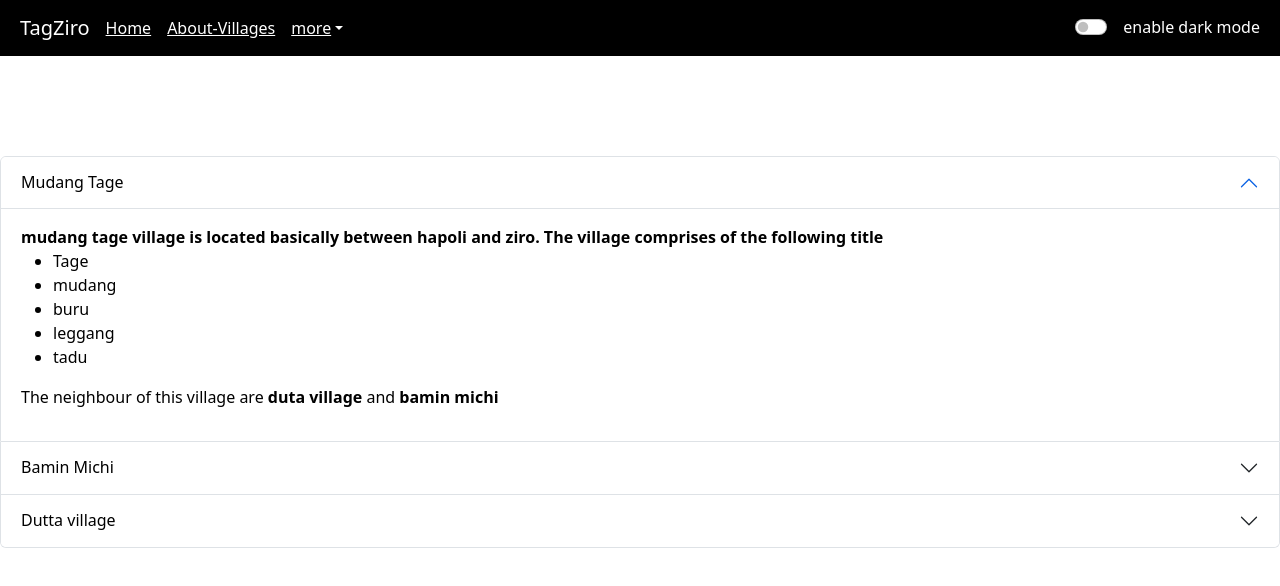
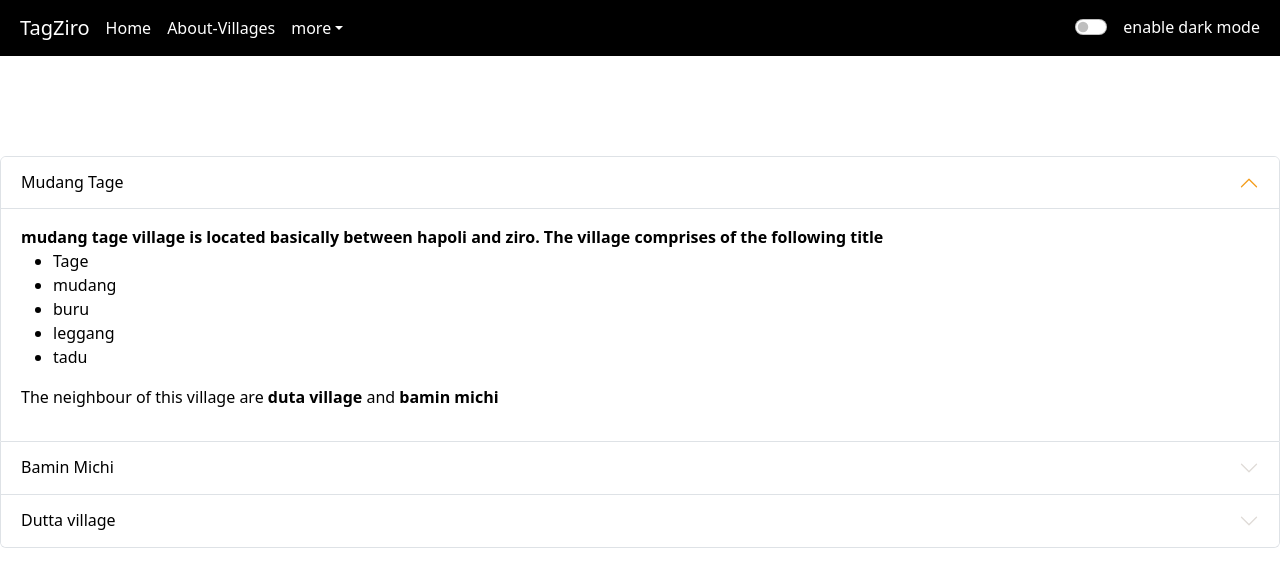
Before and after one commit to tagetapang/REACTwebsite, a React (Create React App) app: page /About-Villages in a window 1280 px wide. Shown: the top 586 px of the page. Built offline with nearby package versions, Linux system fonts and the light colour scheme.

Commit message:
covered concepts of video 22

```diff
--- a/src/components/Navbar.js
+++ b/src/components/Navbar.js
@@ -7,7 +7,7 @@ export default function Navbar(props) {
   return (
     <nav className="navbar navbar-expand-lg sticky-top navbar-dark bg-black">
       <div className="container-fluid">
-        <Link className="navbar-brand text-white mx-2" to="/">
+        <Link className="navbar-brand text-white mx-2" style={{textDecoration : "none"}} to="/">
           {props.title}
         </Link>
         <button
@@ -28,18 +28,20 @@ export default function Navbar(props) {
                 className="nav-Link active text-white mx-2"
                 aria-current="page"
                 to="/"
+                style={{textDecoration : "none"}}
               >
                 Home
               </Link>
             </li>
             <li className="nav-item">
-              <Link className="nav-Link text-white mx-2" to="/About-Villages">
+              <Link className="nav-Link text-white mx-2"  style={{textDecoration : "none"}} to="/About-Villages">
                 About-Villages
               </Link>
             </li>
             <li className="nav-item dropdown ">
               <Link
                 className="nav-Link dropdown-toggle text-white mx-2"
+                style={{textDecoration : "none"}}
                 to="#/"
                 role="button"
                 data-bs-toggle="dropdown"
--- a/src/components/Textform.js
+++ b/src/components/Textform.js
@@ -28,12 +28,10 @@ export default function Textform(props) {
 
 
 
-    var text = document.getElementById("mybox");
-    text.select();
-    text.setSelectionRange(0, 99999);
-    navigator.clipboard.writeText(text.value);
+
+    navigator.clipboard.writeText(textt);
     props.showalert("copied","success");
-    document.getSelection().removeAllRanges();
+
   }
 
   const [textt, settext] = useState(" ");
@@ -68,7 +66,7 @@ export default function Textform(props) {
       <div className={`container text-${props.mode === 'light'?"dark": "light"}`}>
         <h1>your text summary</h1>
         <p>
-          {textt.split(" ").filter((Element) => {return Element.length !== 0}).length} no of words and {textt.length} no of
+          {textt.split(/\s+/).filter((Element) => {return Element.length !== 0}).length} no of words and {textt.length} no of
           characters
         </p>
         <p>
--- a/src/index.css
+++ b/src/index.css
@@ -0,0 +1,3 @@
+.accordion-button::after {
+    filter: invert(1);
+}
```
